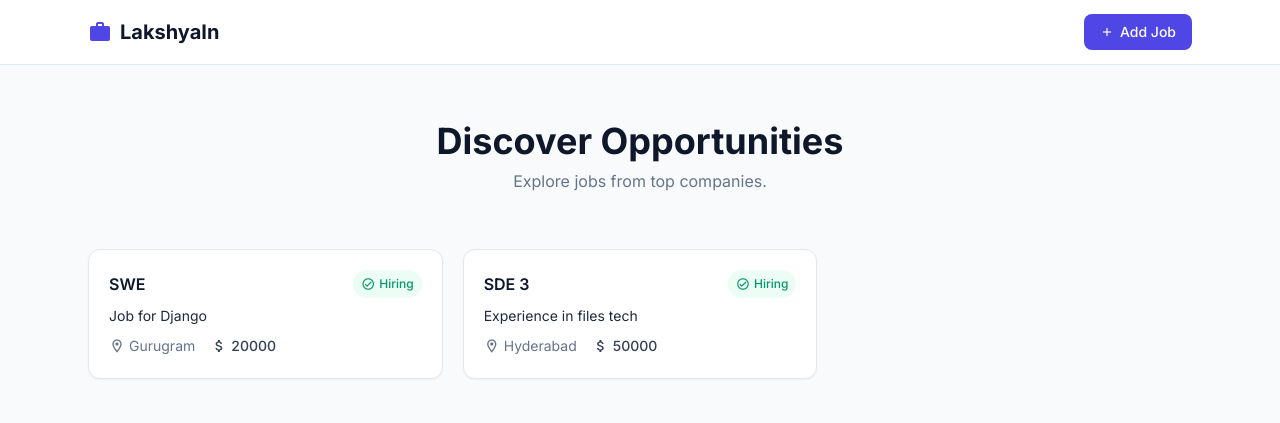
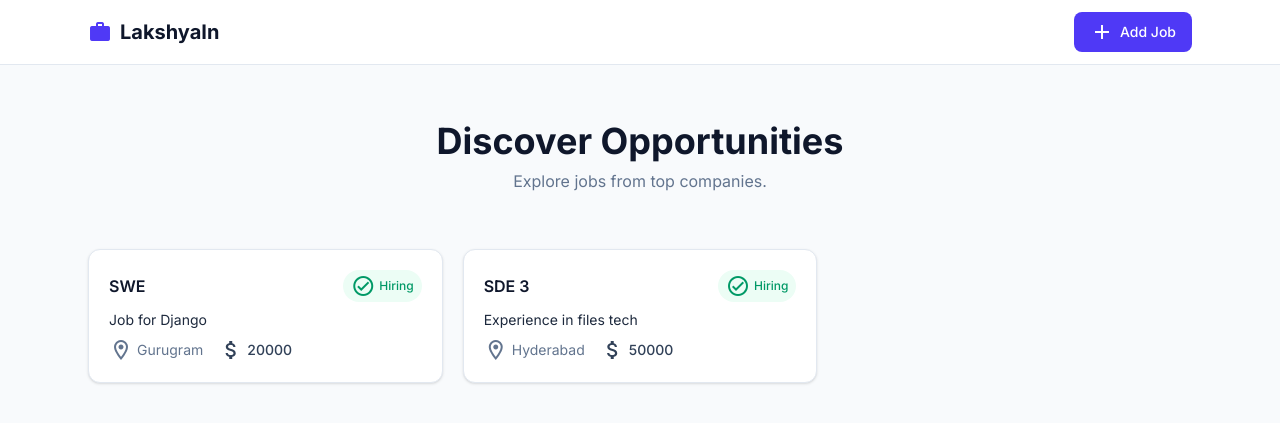
Before and after one commit to musafir1banjaara/basic-jobPortal, a Django app: page / in a window 1280 px wide. Shown: the top 423 px of the page. Run offline with Django 5.2, Linux system fonts and the light colour scheme; data comes from the database, SQL or seed files in the repository; some libraries are stand-ins or nearby versions.

Commit message:
daisyui setup

```diff
--- a/core/templates/index.html
+++ b/core/templates/index.html
@@ -5,10 +5,12 @@
     <meta charset="UTF-8" />
     <meta name="viewport" content="width=device-width, initial-scale=1.0" />
     <title>LakshyaIn</title>
-    <script src="https://cdn.tailwindcss.com"></script>
     <link rel="preconnect" href="https://fonts.googleapis.com" />
     <link href="https://fonts.googleapis.com/css2?family=Inter:wght@400;500;600;700&display=swap" rel="stylesheet" />
     <link href="https://fonts.googleapis.com/icon?family=Material+Icons+Outlined" rel="stylesheet" />
+    <link href="https://cdn.jsdelivr.net/npm/daisyui@5" rel="stylesheet" type="text/css" />
+    <link href="https://cdn.jsdelivr.net/npm/daisyui@5/themes.css" rel="stylesheet" type="text/css" />
+    <script src="https://cdn.jsdelivr.net/npm/@tailwindcss/browser@4"></script>
     <style>
         body {
             font-family: 'Inter', sans-serif;
```
